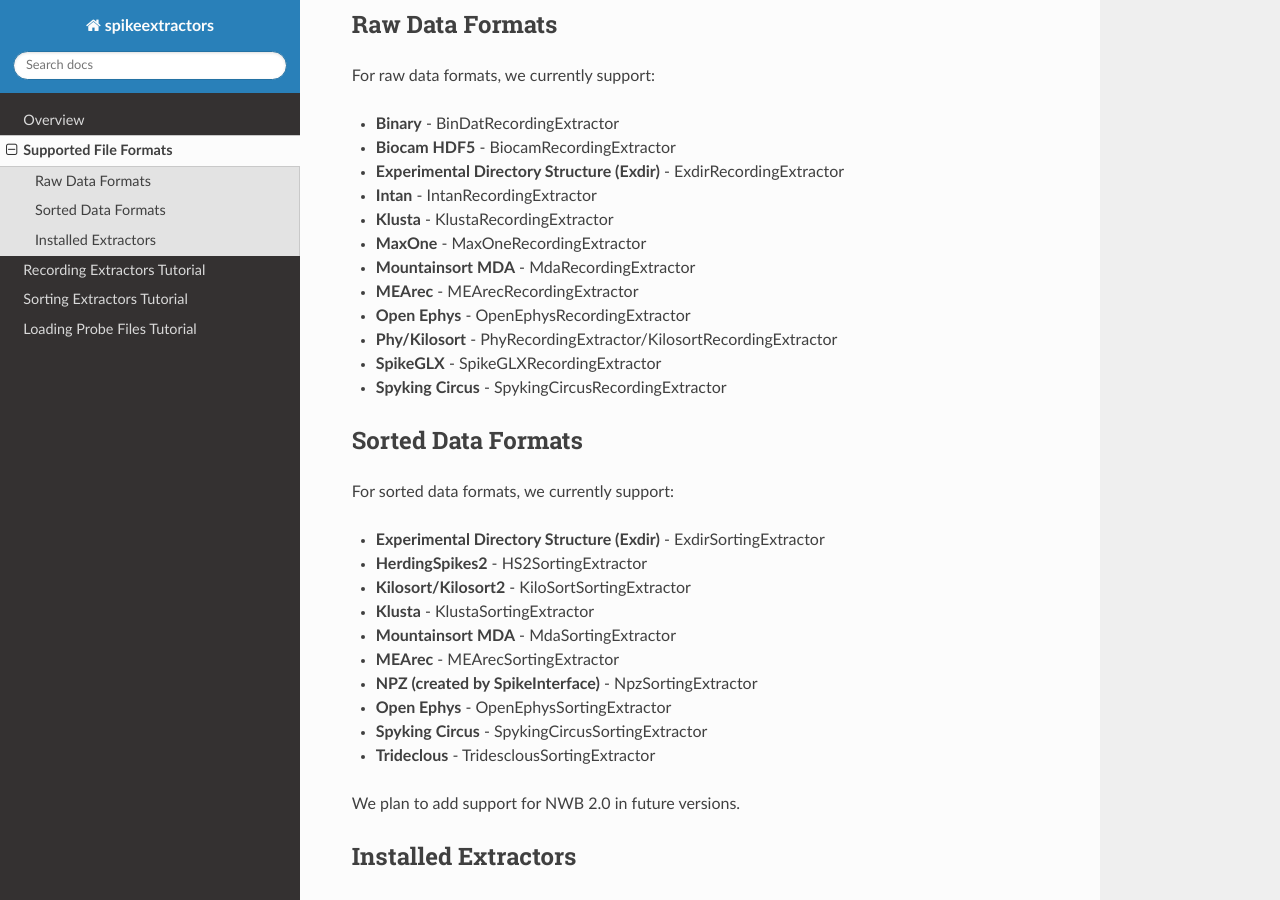
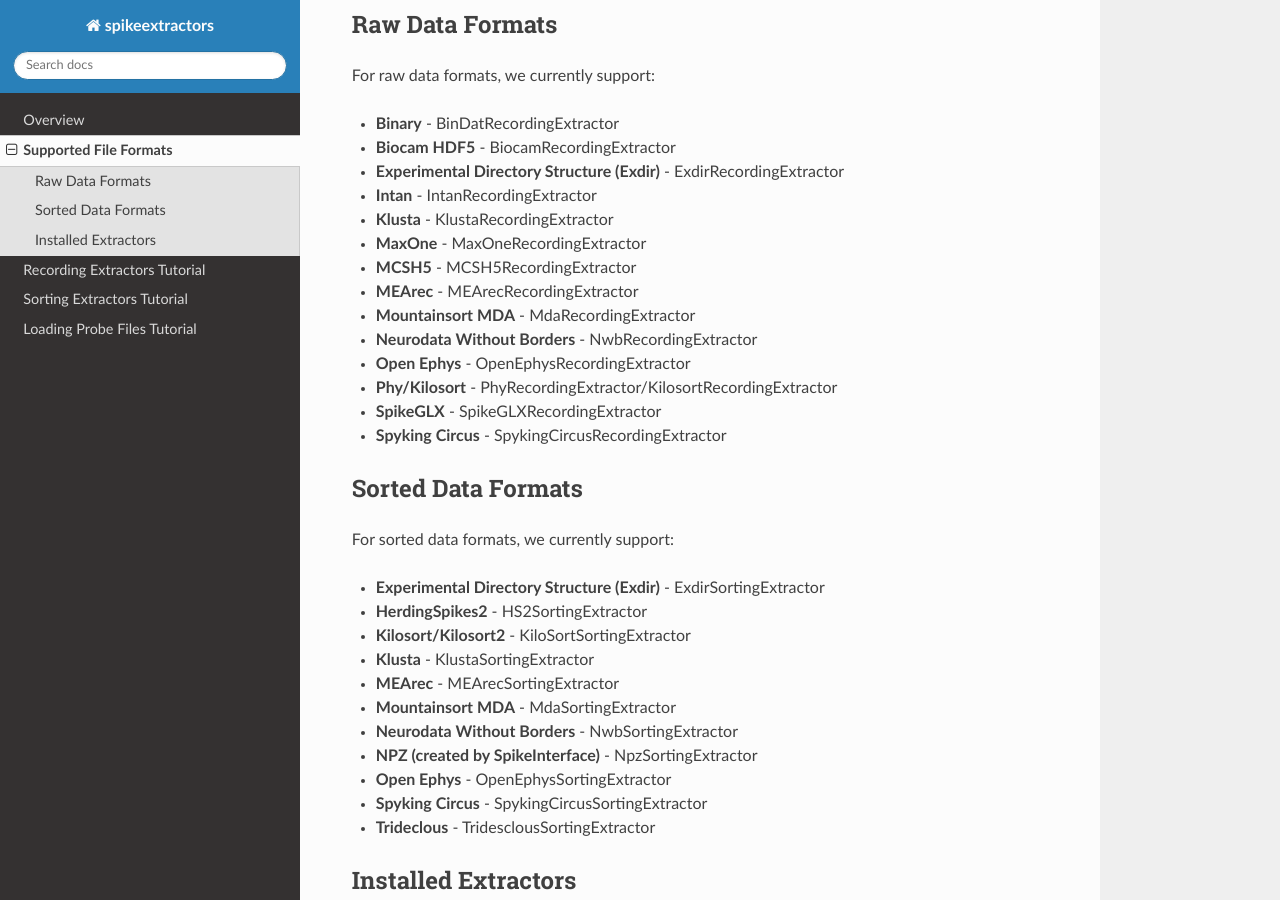
Before and after one commit to SpikeInterface/spikeextractors, a Sphinx documentation site: the page built from docs/available_extractors.rst, in a window 1280 px wide and 900 px high, scrolled down 248 px. Built offline with Sphinx 7.4.7 and the Read the Docs theme 2.0.0, drawn with Linux system fonts in a browser that asks for light colours.

Commit message:
Removed unused variable and added documentation

```diff
--- a/docs/available_extractors.rst
+++ b/docs/available_extractors.rst
@@ -15,8 +15,10 @@ For raw data formats, we currently support:
 * **Intan** - IntanRecordingExtractor
 * **Klusta** - KlustaRecordingExtractor
 * **MaxOne** - MaxOneRecordingExtractor
+* **MCSH5** - MCSH5RecordingExtractor
+* **MEArec** - MEArecRecordingExtractor
 * **Mountainsort MDA** - MdaRecordingExtractor
-* **MEArec** - MEArecRecordingExtractor
+* **Neurodata Without Borders** - NwbRecordingExtractor
 * **Open Ephys** - OpenEphysRecordingExtractor
 * **Phy/Kilosort** - PhyRecordingExtractor/KilosortRecordingExtractor
 * **SpikeGLX** - SpikeGLXRecordingExtractor
@@ -31,14 +33,13 @@ For sorted data formats, we currently support:
 * **HerdingSpikes2** - HS2SortingExtractor
 * **Kilosort/Kilosort2** - KiloSortSortingExtractor
 * **Klusta** - KlustaSortingExtractor
+* **MEArec** - MEArecSortingExtractor
 * **Mountainsort MDA** - MdaSortingExtractor
-* **MEArec** - MEArecSortingExtractor
+* **Neurodata Without Borders** - NwbSortingExtractor
 * **NPZ (created by SpikeInterface)** - NpzSortingExtractor
 * **Open Ephys** - OpenEphysSortingExtractor
 * **Spyking Circus** - SpykingCircusSortingExtractor
 * **Trideclous** - TridesclousSortingExtractor
-
-We plan to add support for NWB 2.0 in future versions.
 
 Installed Extractors
 --------------------
```
Also changed, not shown: 1 other file.
